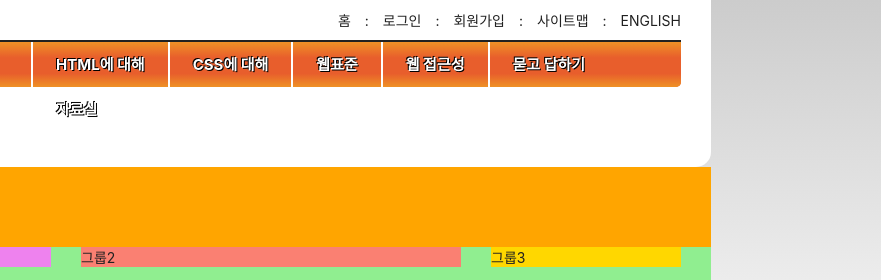
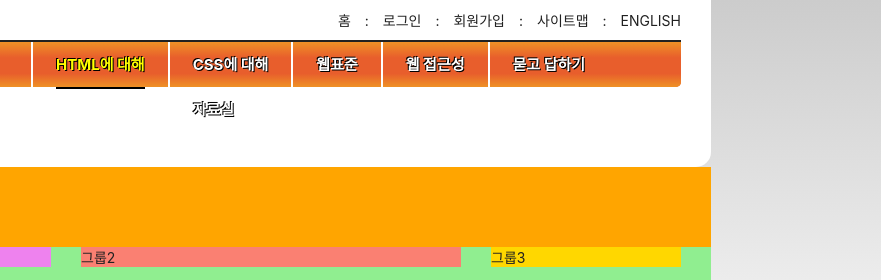
Before and after one commit to hungerbk/HTML5, a plain HTML site: page index.html in a window 1280 px wide. Shown: the top 280 px of the page, 399-1280 px from the left. Drawn offline with Linux system fonts and the light colour scheme; a web font is replaced by a local one.

Commit message:
1dep 메뉴에 밑줄 디자인 완성

```diff
--- a/styles/style.css
+++ b/styles/style.css
@@ -131,6 +131,7 @@ position: static이 아닌 경우만 기준으로 삼음(경우의 수 하나..
   border-left: 2px solid #fff;
 }
 
+/* 구체성 10점 */
 .menu-button{
   border: 0;
   background: transparent;
@@ -145,6 +146,17 @@ position: static이 아닌 경우만 기준으로 삼음(경우의 수 하나..
   /* 글씨를 복사해서 위치를 옮기는 것 -> 두껍게 하려면 여러개를 만들어야 함. 위치를 다 다르게 해서*/
   /* text-shadow: 1px 0px 0 #000, 0px 1px 0 #000, -1px 0px 0 #000, 0px -1px 0 #000; */
   text-shadow: 1px 1px 0 #000, -1px -1px 0 #000;
+}
+
+/* 구체성 20점 */
+.is-active .menu-button{
+  color: #ff0;
+}
+
+.is-active .menu-button::after{
+  content: "";
+  display: block;
+  border-top: 2px solid #000;
 }
 
 .sub-menu{
```
